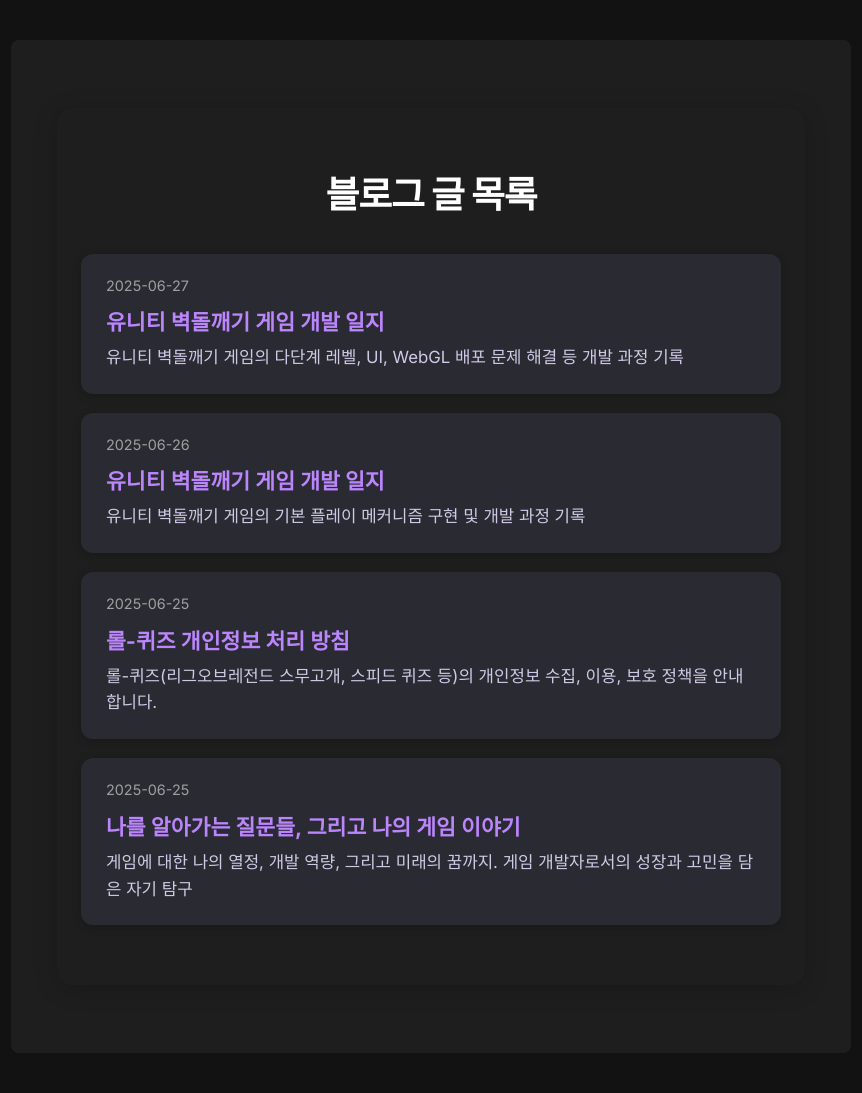
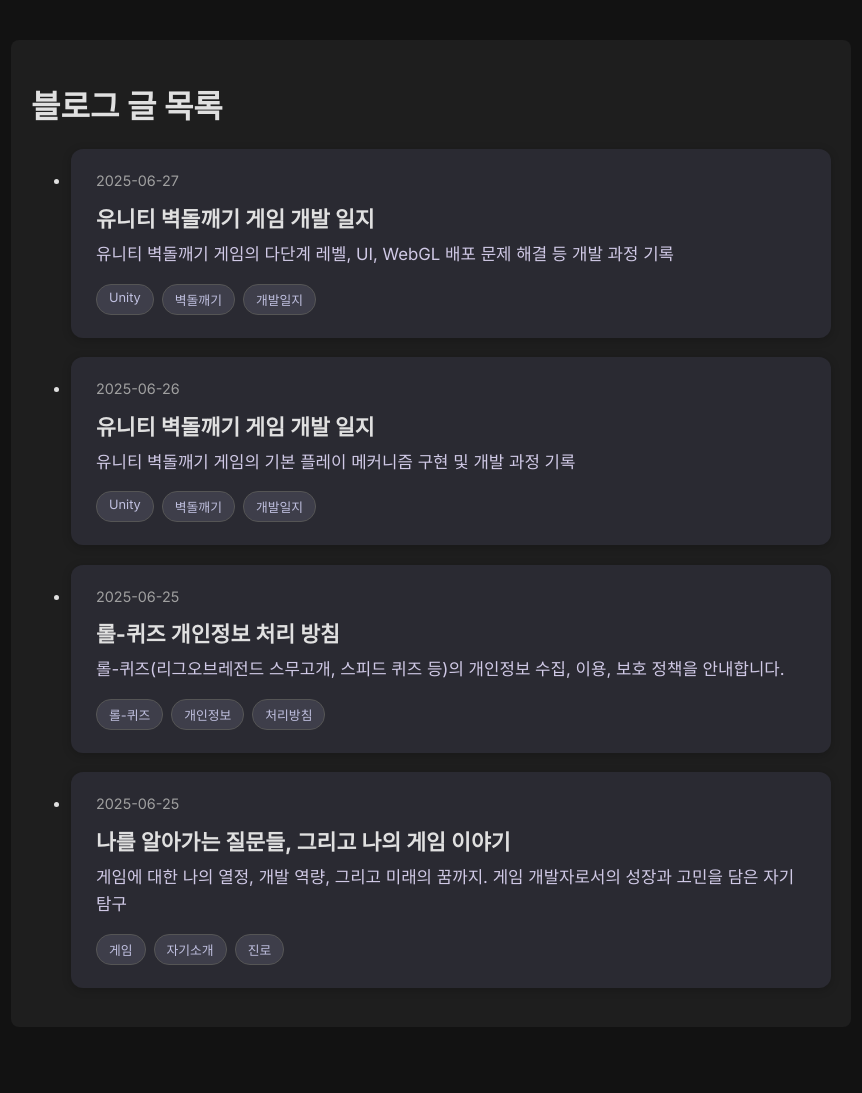
Before and after one commit to hojun313/hojun313.github.io, a Jekyll site: the page built from blog/index.html, in a window 1280 px wide. Shown: the whole page, without its empty margins (209-1071 px from the left). Built offline with Jekyll 4.4.1, drawn with Linux system fonts in a browser that asks for light colours; after the commit the page ends 1067 px from its top, so only the background shows below that.

Commit message:
Redesign blog post list with card layout and tags
Refactored the blog post list to use a card-based layout, added category and date headers, and introduced tag badges (up to 3 per post). Updated CSS for improved styling, hover effects, and responsive design. Enhanced HTML structure for better semantic organization and user experience.

```diff
--- a/assets/css/style.css
+++ b/assets/css/style.css
@@ -251,40 +251,27 @@ body.page-hub {
     margin-bottom: 2rem; /* 리스트 하단 여백 */
 }
 
-/* --- [수정됨] 블로그 글 목록 전용 스타일 --- */
-.blog-list-container {
-  max-width: 700px;
-  margin: 48px auto; /* 위아래 여백 추가 */
-  padding: 32px 24px 40px 24px;
-  background: #1e1e1e;
-  border-radius: 16px;
-  box-shadow: 0 4px 24px rgba(0,0,0,0.18);
-}
+/* --- [수정됨] 블로그 글 목록 카드 스타일 --- */
 
-.blog-list-title {
-  font-size: 2.3rem;
-  font-weight: 800;
-  color: #FFFFFF; /* 제목 색상 강조 */
-  margin-bottom: 2.2rem;
-  text-align: center;
-  letter-spacing: -1px;
-}
-
-.blog-post-list {
-  list-style: none;
-  padding: 0;
-  margin: 0;
+/* 카드 전체를 감싸는 a 태그 스타일 */
+.blog-post-item a {
+  text-decoration: none;
+  color: inherit;
+  display: flex;
+  flex-direction: column;
+  height: 100%;
+  padding: 22px 24px;
 }
 
 .blog-post-item {
   background: #2a2a32;
   border-radius: 12px;
   margin-bottom: 1.2rem;
-  padding: 22px 24px;
   box-shadow: 0 2px 10px rgba(0,0,0,0.2);
   transition: transform 0.2s ease, box-shadow 0.2s ease, border-color 0.2s ease;
-  border: 1.5px solid transparent; /* 테두리 영역 확보 */
-  position: relative;
+  border: 1.5px solid transparent;
+  /* a 태그에서 패딩을 처리하므로 li에서는 제거합니다. */
+  padding: 0;
 }
 .blog-post-item:hover {
   transform: translateY(-5px);
@@ -292,67 +279,79 @@ body.page-hub {
   border-color: #BB86FC;
 }
 
-/* HTML 구조 변경에 따라 h2 태그로 선택자 수정 */
+/* [신규] 카드 헤더 (카테고리 + 날짜) */
+.post-card-header {
+  display: flex;
+  justify-content: space-between;
+  align-items: center;
+  margin-bottom: 0.8rem;
+}
+
+/* [신규] 카테고리 뱃지 */
+.post-category {
+  background-color: #bb86fc;
+  color: #1e1e24;
+  font-size: 0.75rem;
+  font-weight: 700;
+  padding: 4px 10px;
+  border-radius: 6px;
+  text-transform: uppercase; /* 대문자로 변환 */
+  letter-spacing: 0.5px;
+}
+
+/* 날짜 스타일 (기존 .blog-post-date) */
+.blog-post-date {
+  color: #A0A0A0;
+  font-size: 0.9rem;
+  /* 헤더에 포함되었으므로 margin-bottom 제거 */
+  margin-bottom: 0;
+  display: block;
+}
+
+/* 제목 스타일 (기존 .blog-post-title) */
 .blog-post-item h2.blog-post-title {
   font-size: 1.35rem;
   font-weight: 700;
-  color: #BB86FC;
+  color: #e0e0e0; /* 기본 색상 변경 */
   margin: 0 0 0.5rem 0;
-  text-decoration: none;
   transition: color 0.2s;
 }
-
 .blog-post-item:hover h2.blog-post-title {
-  color: #FFFFFF;
-  text-decoration: underline;
+  color: #BB86FC; /* 호버 시 색상 변경 */
+  text-decoration: none; /* 밑줄 제거 */
 }
 
-.blog-post-date {
-  color: #A0A0A0;
-  font-size: 0.9rem;
-  margin-bottom: 0.7rem;
-  display: block;
-}
-
-/* HTML 구조 변경에 따라 p 태그로 선택자 수정 */
+/* 요약 스타일 (기존 .blog-post-summary) */
 .blog-post-item p.blog-post-summary {
   color: #d0c9e6;
   font-size: 1.05rem;
   margin: 0;
   line-height: 1.6;
+  /* 내용이 길어질 때를 대비해 flex-grow 추가 */
+  flex-grow: 1;
+  margin-bottom: 1rem; /* 태그와의 간격 확보 */
 }
 
-/* --- 반응형 디자인 --- */
-@media (max-width: 768px) {
-    .project-card {
-        width: 100%; /* 작은 화면에서 카드를 전체 너비로 */
-        max-width: 300px; /* 최대 너비 지정 */
-    }
-    .projects-list {
-        flex-direction: column; /* 작은 화면에서 세로로 정렬 */
-        align-items: center; /* 세로 정렬 시 중앙 정렬 */
-    }
-    .category-title {
-        font-size: 1.8rem;
-    }
+/* [신규] 태그 컨테이너 */
+.post-tags-container {
+  display: flex;
+  flex-wrap: wrap;
+  gap: 8px; /* 태그 사이 간격 */
+  /* flex-grow가 있는 요약문 다음에 오므로, 자동으로 하단에 위치 */
 }
 
-@media (max-width: 600px) {
-  /* 블로그 목록 반응형 스타일 */
-  .blog-list-container {
-    padding: 24px 16px;
-    margin: 24px auto;
-  }
-  .blog-list-title {
-    font-size: 2rem;
-  }
-  .blog-post-item {
-    padding: 18px 20px;
-  }
-  .blog-post-item h2.blog-post-title {
-    font-size: 1.2rem;
-  }
-  .blog-post-item p.blog-post-summary {
-    font-size: 1rem;
-  }
+/* [신규] 개별 태그 뱃지 */
+.post-tag {
+  background-color: #3e3e4a;
+  color: #c0c0e0;
+  font-size: 0.8rem;
+  padding: 5px 12px;
+  border-radius: 15px;
+  border: 1px solid #555;
+  transition: background-color 0.2s, color 0.2s;
 }
+
+.blog-post-item:hover .post-tag {
+    background-color: #4f4f5c;
+    border-color: #777;
+}
--- a/blog/index.html
+++ b/blog/index.html
@@ -10,10 +10,12 @@ title: 블로그
     <meta name="viewport" content="width=device-width, initial-scale=1.0">
     <title>블로그</title>
 
+    <!-- Google Fonts 'Inter' 폰트 불러오기 -->
     <link rel="preconnect" href="https://fonts.googleapis.com">
     <link rel="preconnect" href="https://fonts.gstatic.com" crossorigin>
     <link href="https://fonts.googleapis.com/css2?family=Inter:wght@400;700;800&display=swap" rel="stylesheet">
 
+    <!-- CSS 파일 연결 -->
     <link rel="stylesheet" href="style.css">
 </head>
 <body>
@@ -27,13 +29,34 @@ title: 블로그
         {% assign post_date = post.date | date: "%Y-%m-%d" %}
         {% if post_date >= threshold_date %}
           <li class="blog-post-item">
-            <a href="{{ site.baseurl }}{{ post.url }}" style="text-decoration: none; display: block;">
-              <span class="blog-post-date">{{ post_date }}</span>
+            <!-- 카드 전체를 클릭 가능하도록 a 태그가 모든 요소를 감쌉니다. -->
+            <a href="{{ site.baseurl }}{{ post.url }}">
+
+              <!-- 카드 헤더: 카테고리와 날짜 -->
+              <div class="post-card-header">
+                {% if post.category %}
+                  <span class="post-category">{{ post.category }}</span>
+                {% endif %}
+                <span class="blog-post-date">{{ post_date }}</span>
+              </div>
+
+              <!-- 포스트 제목 -->
               <h2 class="blog-post-title">{{ post.title }}</h2>
+
+              <!-- 포스트 요약 -->
               {% if post.summary %}
                 <p class="blog-post-summary">{{ post.summary }}</p>
               {% elsif post.excerpt %}
                 <p class="blog-post-summary">{{ post.excerpt | strip_html | truncatewords: 30 }}</p>
+              {% endif %}
+
+              <!-- 태그 목록 (최대 3개까지 표시) -->
+              {% if post.tags.size > 0 %}
+              <div class="post-tags-container">
+                {% for tag in post.tags limit:3 %}
+                  <span class="post-tag">{{ tag }}</span>
+                {% endfor %}
+              </div>
               {% endif %}
             </a>
           </li>
```
